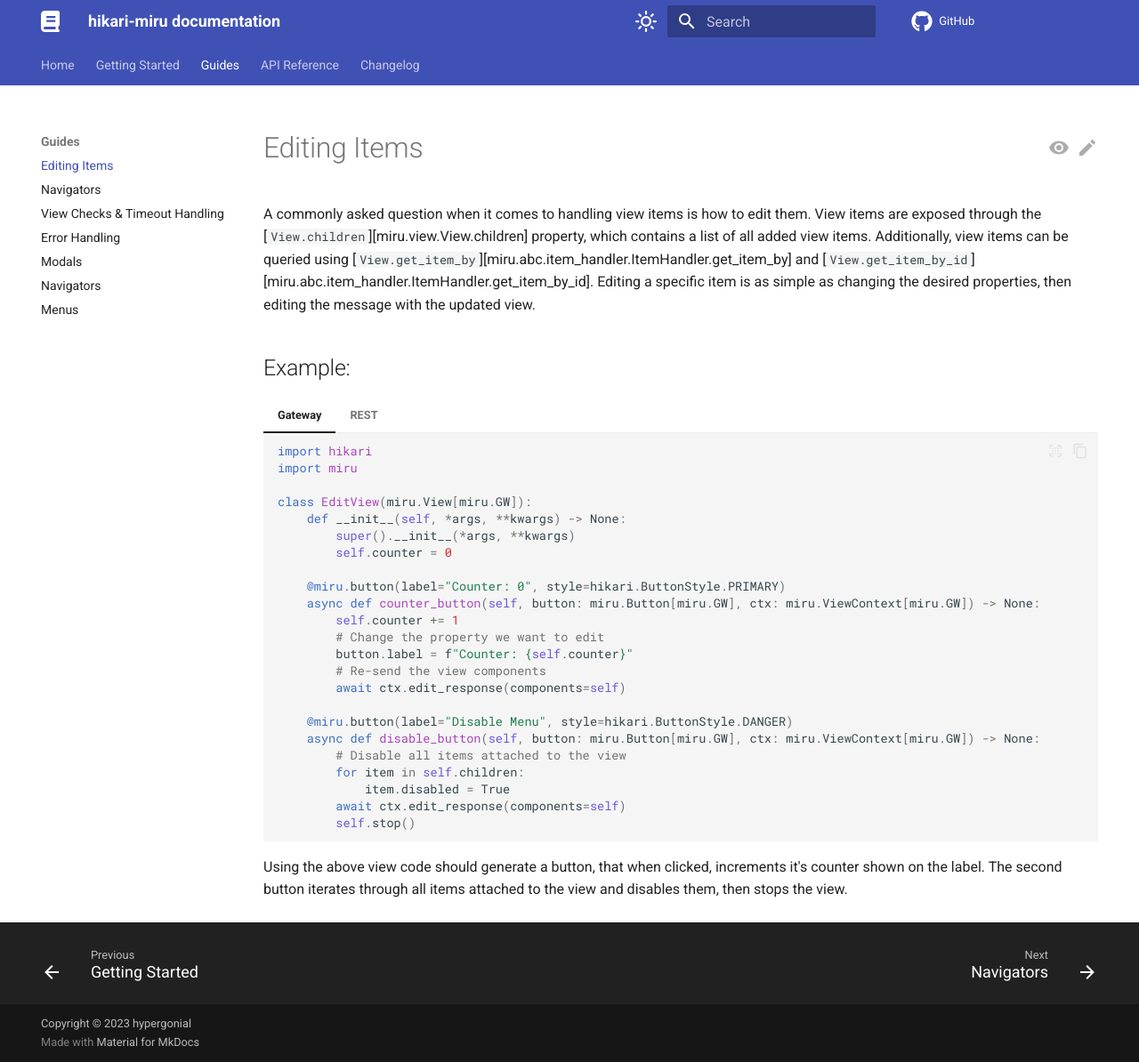
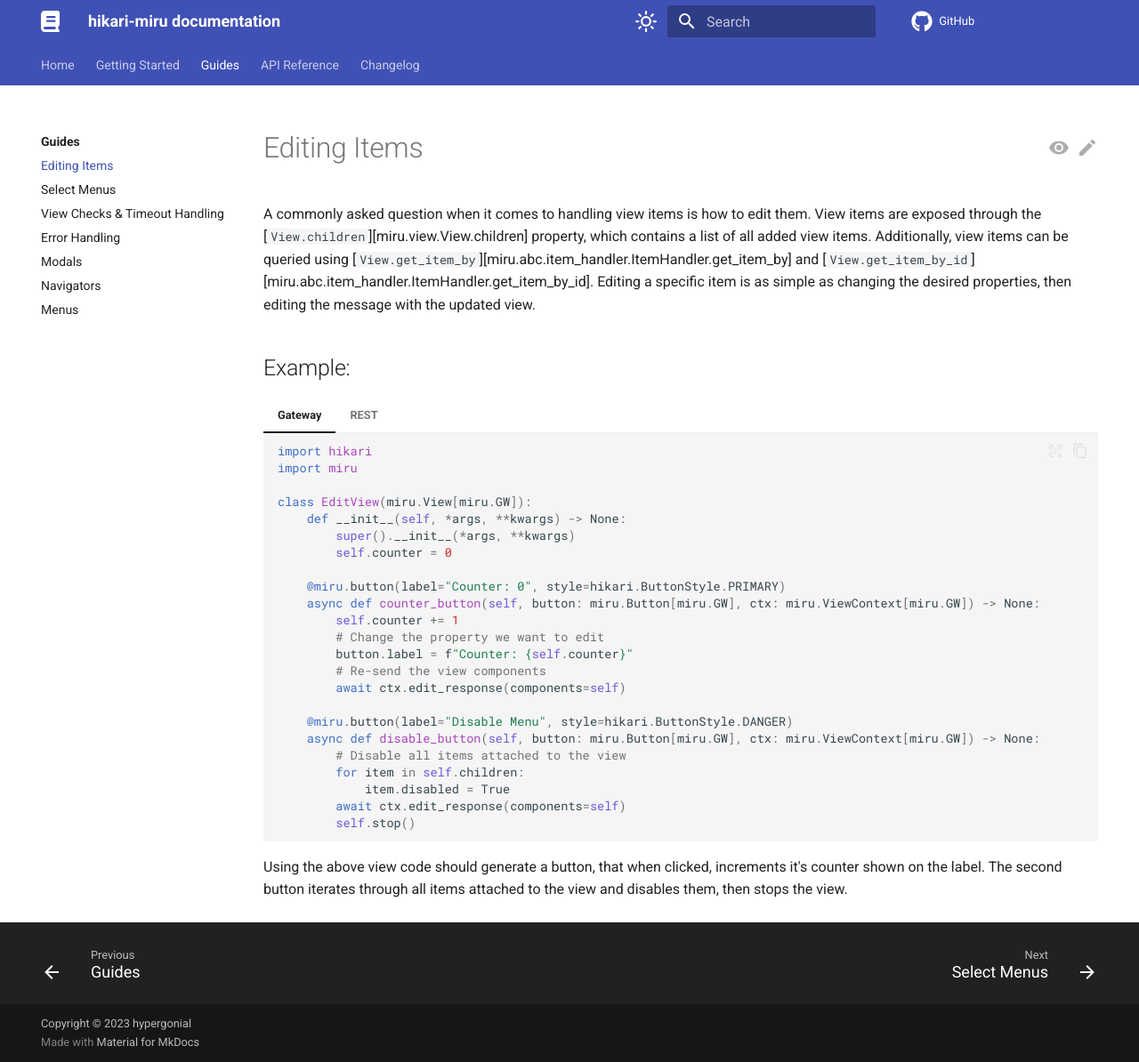
Before and after one commit to hypergonial/hikari-miru, an MkDocs documentation site: the page built from docs/guides/editing_items.md, in a window 1280 px wide and 1194 px high. Shown: the whole window at 89% size. Built offline with MkDocs 1.6.1 and Material for MkDocs 9.7.7, drawn with Linux system fonts in a browser that asks for light colours; comment, search, counter and statistics services are not loaded.

Commit message:
Navigation fixes

```diff
--- a/docs/guides/selects.md
+++ b/docs/guides/selects.md
@@ -1,6 +1,6 @@
 ---
-title: Navigators
-description: Learn how to use navigators, and paginate content using buttons.
+title: Select Menus
+description: Learn how to use select menus
 hide:
   - toc
 search:
@@ -9,7 +9,11 @@ search:
 
 # Selects
 
-![Role Select](../assets/select.png)
+<figure markdown>
+  ![Role Select](../assets/select.png){ width="800" }
+  <figcaption>A Role Select</figcaption>
+</figure>
+
 
 One of the most versatile message components provided by Discord are select menus. Users can select from channels, roles, users, or even custom options you provided!
 To get started, you first need to decide which type of select menu would best suit your needs.
--- a/mkdocs.yml
+++ b/mkdocs.yml
@@ -58,6 +58,7 @@ nav:
     - Home: index.md
     - Getting Started: getting_started.md
     - Guides:
+        - guides/index.md
         - guides/editing_items.md
         - guides/selects.md
         - guides/checks_timeout.md
@@ -116,6 +117,8 @@ markdown_extensions:
   - def_list
   - pymdownx.tasklist:
       custom_checkbox: true
+  - attr_list
+  - md_in_html
 
 plugins:
   - autorefs
```
Also changed, not shown: docs/index.md (+1 -1 lines).
